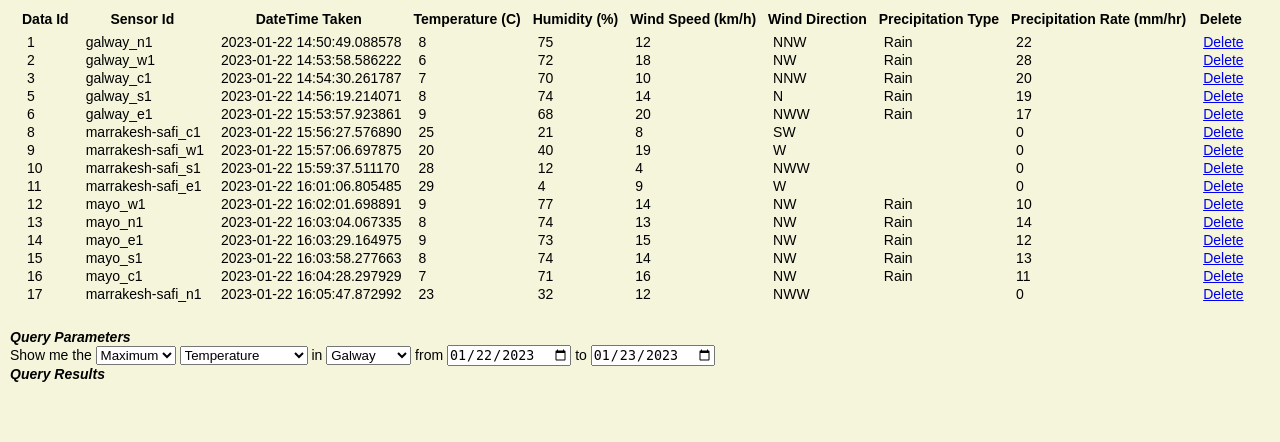
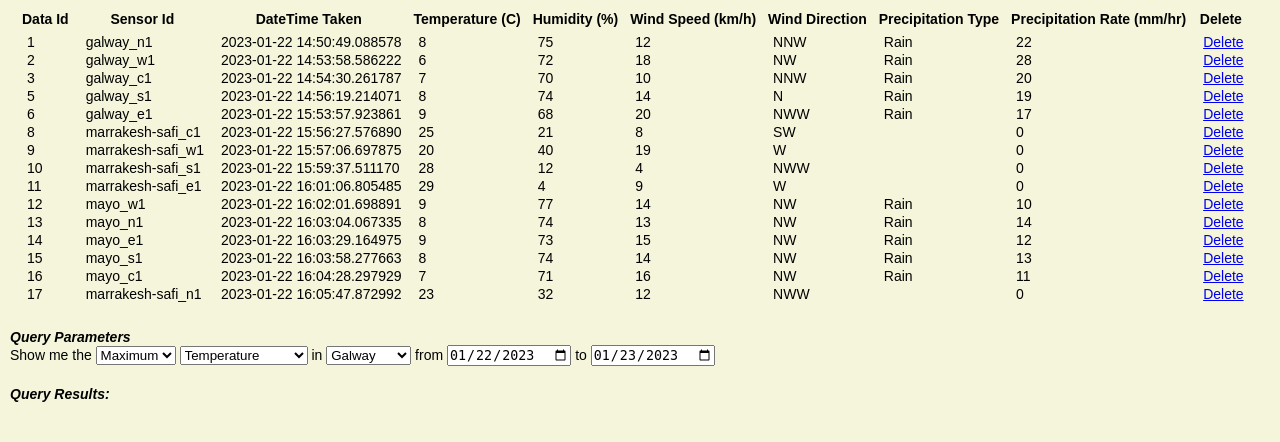
Before and after one commit to TadghW/psychic-winner, a Flask app: page / in a window 1280 px wide; the page is wider, and only the part inside the window is pictured. Shown: the part 555-997 px from the top of that part. Before the commit the page ends 937 px from the top of that part, so only its background shows below. Run offline with Flask 2, Linux system fonts and the light colour scheme; data comes from the database, SQL or seed files in the repository.

Commit message:
styling touch up

```diff
--- a/static/css/css.css
+++ b/static/css/css.css
@@ -54,3 +54,16 @@ td {
     background: rgb(255, 146, 146);
     margin: 5px;
 }
+
+#query-parameters{
+    margin-bottom: 20px;
+}
+
+#result-space{
+    height: 40px;
+    width: 200px;
+    display: flex;
+    justify-content: center;
+    align-items: center;
+    font-weight: bold;
+}
--- a/templates/index.html
+++ b/templates/index.html
@@ -107,6 +107,7 @@
     </table>
 
     <h4><i>Query Parameters</i></h4>
+    <div id="query-parameters">
         Show me the
         <select id="metric1">
             <option value="max">Maximum</option>
@@ -130,10 +131,9 @@
         <input type="date" id="from" value="2023-01-22"></input>
         to
         <input type="date" id="to" value="2023-01-23"></input>
+    </div>
 
-
-    <h4><i>Query Results</i></h4>
-    <br><br>
+    <h4><i>Query Results:</i></h4>
     <div id="result-space"></div>
     <script src="{{url_for('static', filename='js/js.js')}}"></script>
 </body>
```
Lines whose indentation alone changed are shown as unchanged.
